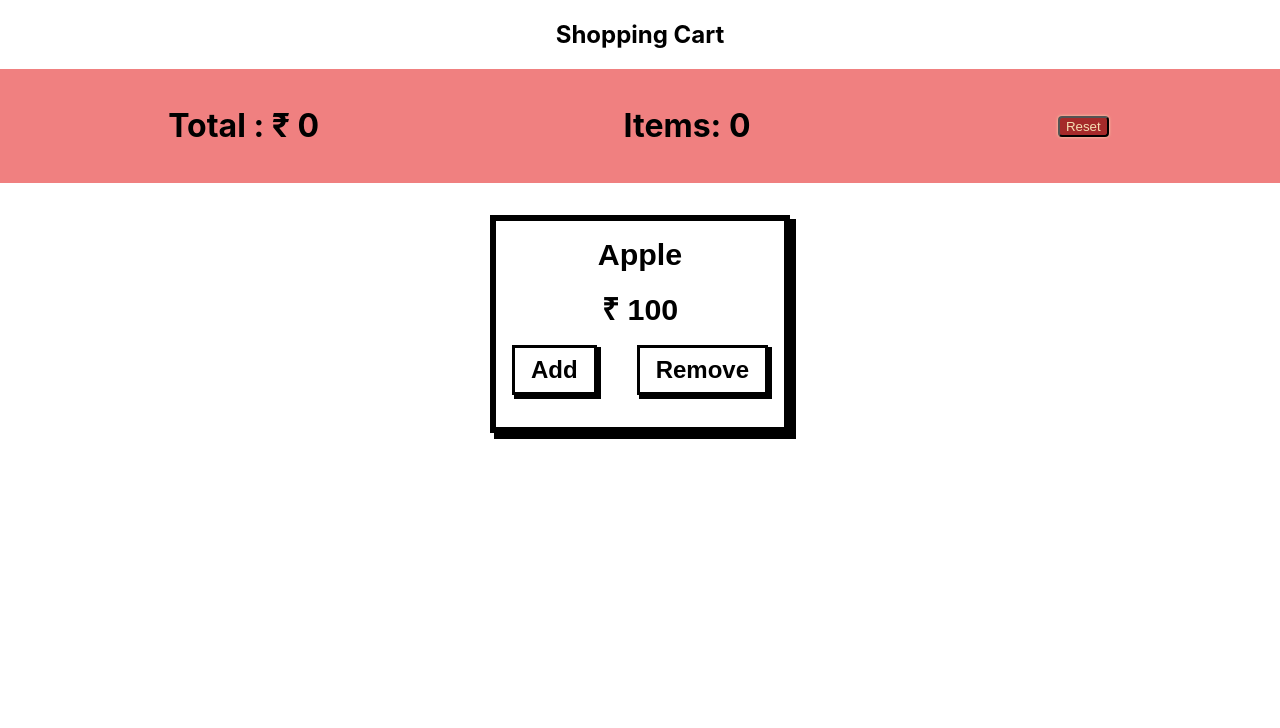
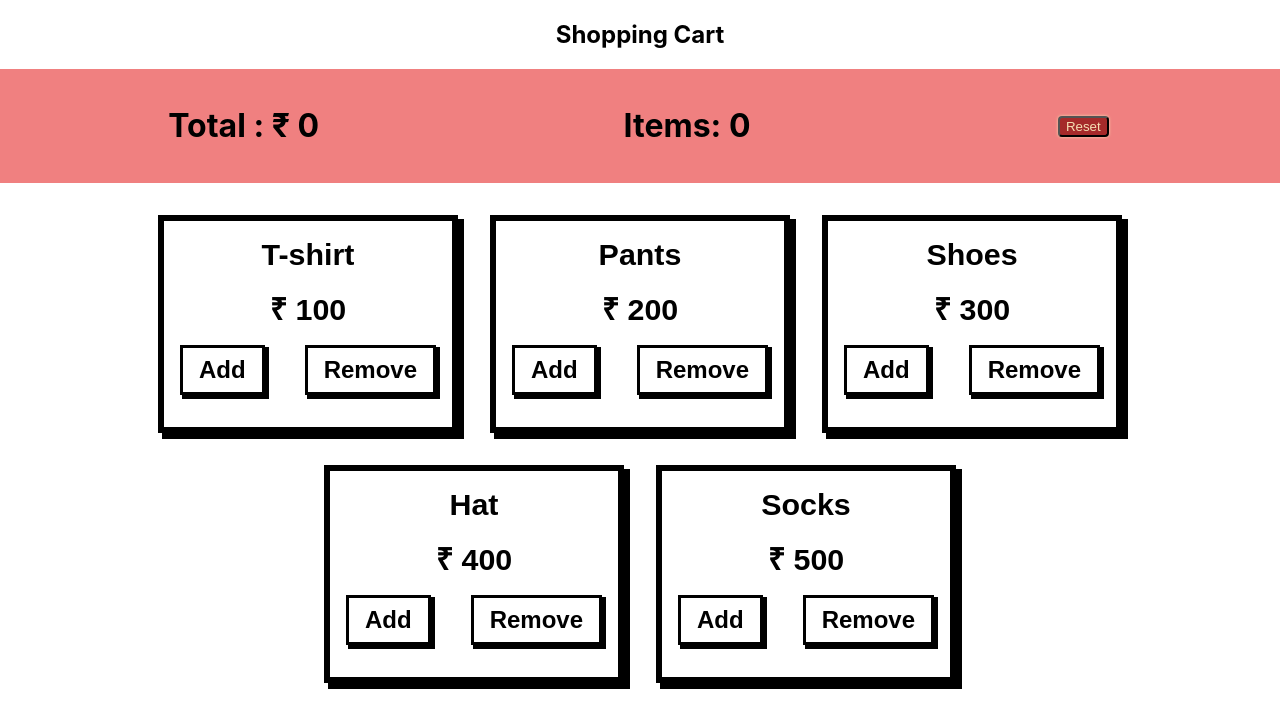
Before and after one commit to Plvishal/React-Context-API, a React (Create React App) app: page / in a window 1280 px wide. Shown: the top 728 px of the page. Built offline with nearby package versions, Linux system fonts and the light colour scheme; the HTML template or start-up script is replaced by a standard one.

Commit message:
Add multiple card datanand show card

```diff
--- a/src/components/Items.jsx
+++ b/src/components/Items.jsx
@@ -1,10 +1,18 @@
 import styles from '../styles/Item.module.css';
 import ItemCard from './ItemCard';
+import  itemData  from '../data/itemData';
 
 function Items() {
   return (
     <div className={styles.wrapper}>
-      <ItemCard name="Apple" price={100} />
+      {itemData.map((item) => (
+        <ItemCard
+          key={item.id}
+          id={item.id}
+          name={item.name}
+          price={item.price}
+        />
+      ))}
     </div>
   );
 }
--- /dev/null
+++ b/src/data/itemData.js
@@ -0,0 +1,29 @@
+const data = [
+  {
+    id: 1,
+    name: 'T-shirt',
+    price: 100,
+  },
+  {
+    id: 2,
+    name: 'Pants',
+    price: 200,
+  },
+  {
+    id: 3,
+    name: 'Shoes',
+    price: 300,
+  },
+  {
+    id: 4,
+    name: 'Hat',
+    price: 400,
+  },
+  {
+    id: 5,
+    name: 'Socks',
+    price: 500,
+  },
+];
+
+export default data;
```
